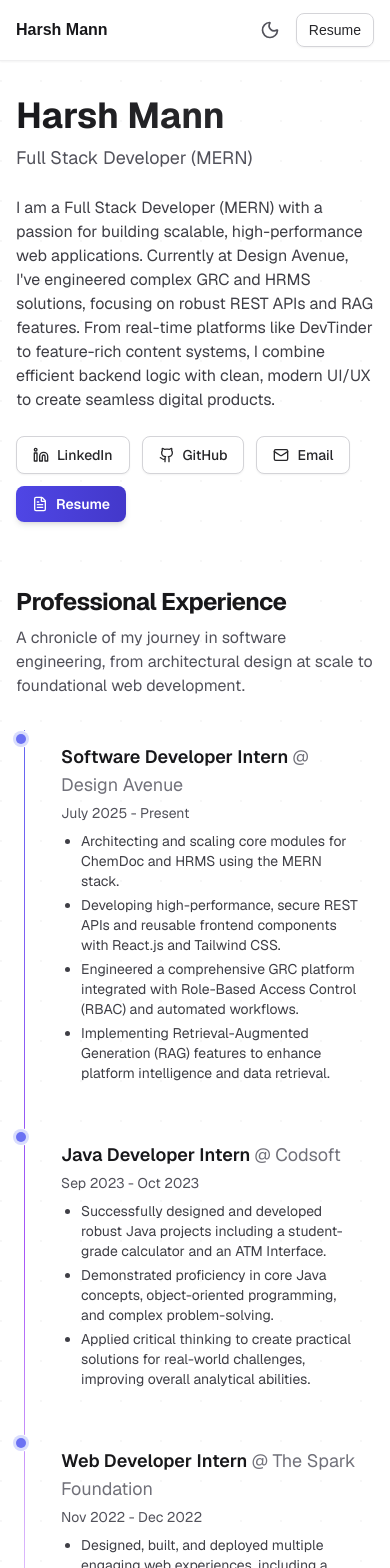
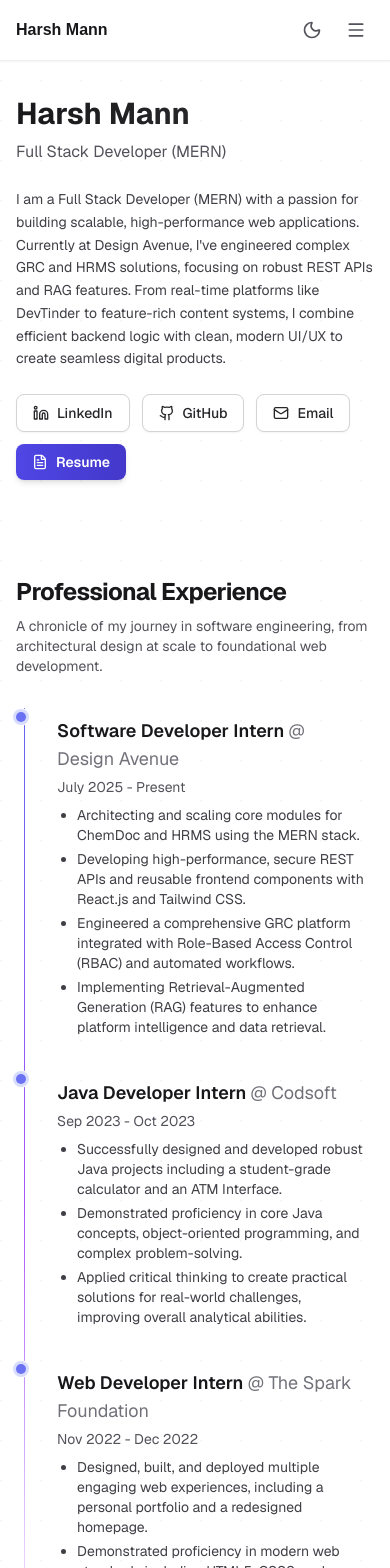
Before and after one commit to harshmann10/portfolio, a Next.js app: page / in a window 390 px wide. Shown: the top 1568 px of the page. Built offline with nearby package versions, Linux system fonts and the light colour scheme.

Commit message:
made the website mobile friendly also and reponse according to diffrent screen size

```diff
--- a/components/Contact.tsx
+++ b/components/Contact.tsx
@@ -21,10 +21,10 @@ const item = {
 
 export default function Contact() {
   return (
-    <section id="contact" className="scroll-mt-24 pb-24">
+    <section id="contact" className="scroll-mt-24 py-12 pb-24 md:py-24 md:pb-32">
       <div className="mb-8">
         <h2 className="text-2xl font-bold tracking-tight text-zinc-900 dark:text-zinc-100">Get in Touch</h2>
-        <p className="mt-2 text-zinc-600 dark:text-zinc-400">
+        <p className="mt-2 text-sm text-zinc-600 sm:text-base dark:text-zinc-400">
           Have a question or want to discuss a project? I'm always open to new opportunities and collaborations.
         </p>
       </div>
--- a/components/Experience.tsx
+++ b/components/Experience.tsx
@@ -5,17 +5,17 @@ import { experience } from "@/lib/data";
 
 export default function Experience() {
   return (
-    <section id="experience" className="scroll-mt-24 py-16">
+    <section id="experience" className="scroll-mt-24 py-12 md:py-24">
       <div className="mb-8">
         <h2 className="text-2xl font-bold tracking-tight text-zinc-900 dark:text-zinc-100">Professional Experience</h2>
-        <p className="mt-2 text-zinc-600 dark:text-zinc-400">
+        <p className="mt-2 text-sm text-zinc-600 sm:text-base dark:text-zinc-400">
           A chronicle of my journey in software engineering, from architectural design at scale to foundational web development.
         </p>
       </div>
 
       <div className="relative">
         <div className="absolute left-2 top-0 h-full w-px bg-gradient-to-b from-indigo-500 via-purple-500 to-transparent dark:from-indigo-600 dark:via-purple-600" />
-        <ul className="space-y-8">
+        <ul className="space-y-6 md:space-y-8">
           {experience.map((item, idx) => (
             <motion.li
               key={`${item.title}-${idx}`}
@@ -28,7 +28,7 @@ export default function Experience() {
               <span className="absolute left-0 top-1 inline-block h-2.5 w-2.5 rounded-full bg-indigo-500 ring-4 ring-white transition-all group-hover:scale-125 group-hover:ring-indigo-100 dark:ring-black dark:group-hover:ring-indigo-950">
                 <span className="absolute inset-0 animate-ping rounded-full bg-indigo-400 opacity-75"></span>
               </span>
-              <div className="rounded-lg border border-transparent p-3 transition-all group-hover:border-indigo-200 group-hover:bg-indigo-50/50 dark:group-hover:border-indigo-900/50 dark:group-hover:bg-indigo-950/20">
+              <div className="rounded-lg border border-transparent p-2 transition-all group-hover:border-indigo-200 group-hover:bg-indigo-50/50 sm:p-3 dark:group-hover:border-indigo-900/50 dark:group-hover:bg-indigo-950/20">
                 <div className="flex flex-wrap items-center gap-x-2 gap-y-1">
                   <h3 className="text-lg font-semibold text-zinc-900 dark:text-zinc-100">
                     {item.title} <span className="font-normal text-zinc-500 dark:text-zinc-400">@ {item.company}</span>
--- a/components/Hero.tsx
+++ b/components/Hero.tsx
@@ -22,7 +22,7 @@ const item = {
 
 export default function Hero() {
   return (
-    <section id="hero" className="relative flex min-h-[60vh] items-center pt-24">
+    <section id="hero" className="relative flex min-h-[60vh] items-center pt-24 pb-12 md:pt-32 md:pb-24">
       <motion.div
         variants={container}
         initial="hidden"
@@ -30,13 +30,13 @@ export default function Hero() {
         className="flex w-full flex-col gap-6"
       >
         <motion.div variants={item}>
-          <h1 className="bg-gradient-to-r from-zinc-900 via-zinc-800 to-zinc-900 bg-clip-text text-4xl font-bold text-transparent dark:from-zinc-100 dark:via-zinc-300 dark:to-zinc-100">
+          <h1 className="bg-gradient-to-r from-zinc-900 via-zinc-800 to-zinc-900 bg-clip-text text-3xl font-bold text-transparent sm:text-4xl dark:from-zinc-100 dark:via-zinc-300 dark:to-zinc-100 md:text-5xl">
             {profile.name}
           </h1>
-          <p className="mt-2 text-lg text-zinc-600 dark:text-zinc-400">{profile.role}</p>
+          <p className="mt-2 text-base text-zinc-600 sm:text-lg dark:text-zinc-400">{profile.role}</p>
         </motion.div>
 
-        <motion.p variants={item} className="max-w-2xl text-zinc-700 dark:text-zinc-300">
+        <motion.p variants={item} className="max-w-2xl text-sm leading-relaxed text-zinc-700 sm:text-base dark:text-zinc-300">
           {profile.bio}
         </motion.p>
 
--- a/components/Navbar.tsx
+++ b/components/Navbar.tsx
@@ -3,8 +3,10 @@
 import Link from "next/link";
 import { usePathname } from "next/navigation";
 import { ThemeToggle } from "./ThemeToggle";
-
 import { profile } from "@/lib/data";
+import { useState, useEffect } from "react";
+import { Menu, X } from "lucide-react";
+import { motion, AnimatePresence } from "framer-motion";
 
 const navItems = [
   { href: "#hero", label: "Home" },
@@ -15,13 +17,28 @@ const navItems = [
 ];
 
 export default function Navbar() {
+  const [isOpen, setIsOpen] = useState(false);
   const pathname = usePathname();
+
+  // Close menu when clicking a link or resizing
+  const closeMenu = () => setIsOpen(false);
+
+  useEffect(() => {
+    const handleResize = () => {
+      if (window.innerWidth >= 768) setIsOpen(false);
+    };
+    window.addEventListener("resize", handleResize);
+    return () => window.removeEventListener("resize", handleResize);
+  }, []);
 
   return (
     <header className="fixed inset-x-0 top-0 z-50 border-b border-zinc-200/60 bg-white/90 shadow-sm backdrop-blur-md dark:border-zinc-800/60 dark:bg-black/80">
       <nav className="mx-auto flex max-w-5xl items-center justify-between px-4 py-3">
         <div className="flex items-center gap-6">
-          <Link href="#hero" className="font-semibold text-zinc-900 transition-colors hover:text-indigo-600 dark:text-zinc-100 dark:hover:text-indigo-400">
+          <Link
+            href="#hero"
+            className="font-semibold text-zinc-900 transition-colors hover:text-indigo-600 dark:text-zinc-100 dark:hover:text-indigo-400"
+          >
             Harsh Mann
           </Link>
           <ul className="hidden items-center gap-4 md:flex">
@@ -37,18 +54,62 @@ export default function Navbar() {
             ))}
           </ul>
         </div>
+
         <div className="flex items-center gap-2">
           <ThemeToggle />
           <a
             href={profile.links.resume}
             target="_blank"
             rel="noopener noreferrer"
-            className="rounded-lg border border-zinc-300 px-3 py-1.5 text-sm font-medium text-zinc-800 shadow-sm transition-all hover:border-indigo-500 hover:text-indigo-600 hover:shadow-md dark:border-zinc-700 dark:text-zinc-200 dark:hover:border-indigo-400 dark:hover:text-indigo-400"
+            className="hidden rounded-lg border border-zinc-300 px-3 py-1.5 text-sm font-medium text-zinc-800 shadow-sm transition-all hover:border-indigo-500 hover:text-indigo-600 hover:shadow-md md:inline-block dark:border-zinc-700 dark:text-zinc-200 dark:hover:border-indigo-400 dark:hover:text-indigo-400"
           >
             Resume
           </a>
+
+          {/* Mobile Menu Button */}
+          <button
+            onClick={() => setIsOpen(!isOpen)}
+            className="rounded-lg p-2 text-zinc-600 transition-colors hover:bg-zinc-100 md:hidden dark:text-zinc-400 dark:hover:bg-zinc-800"
+            aria-label="Toggle menu"
+          >
+            {isOpen ? <X className="h-5 w-5" /> : <Menu className="h-5 w-5" />}
+          </button>
         </div>
       </nav>
+
+      {/* Mobile Menu Overlay */}
+      <AnimatePresence>
+        {isOpen && (
+          <motion.div
+            initial={{ opacity: 0, height: 0 }}
+            animate={{ opacity: 1, height: "auto" }}
+            exit={{ opacity: 0, height: 0 }}
+            className="overflow-hidden border-t border-zinc-200/60 bg-white md:hidden dark:border-zinc-800/60 dark:bg-black"
+          >
+            <div className="flex flex-col space-y-4 p-4">
+              {navItems.map((item) => (
+                <a
+                  key={item.href}
+                  href={item.href}
+                  onClick={closeMenu}
+                  className="text-sm font-medium text-zinc-600 transition-colors hover:text-indigo-600 dark:text-zinc-400 dark:hover:text-indigo-400"
+                >
+                  {item.label}
+                </a>
+              ))}
+              <a
+                href={profile.links.resume}
+                target="_blank"
+                rel="noopener noreferrer"
+                onClick={closeMenu}
+                className="inline-block rounded-lg border border-zinc-300 px-3 py-2 text-center text-sm font-medium text-zinc-800 transition-all dark:border-zinc-700 dark:text-zinc-200"
+              >
+                View Resume
+              </a>
+            </div>
+          </motion.div>
+        )}
+      </AnimatePresence>
     </header>
   );
 }
--- a/components/Projects.tsx
+++ b/components/Projects.tsx
@@ -21,10 +21,10 @@ const item = {
 
 export default function Projects() {
   return (
-    <section id="projects" className="scroll-mt-24 py-16">
+    <section id="projects" className="scroll-mt-24 py-12 md:py-24">
       <div className="mb-8">
         <h2 className="text-2xl font-bold tracking-tight text-zinc-900 dark:text-zinc-100">Projects</h2>
-        <p className="mt-2 text-zinc-600 dark:text-zinc-400">
+        <p className="mt-2 text-sm text-zinc-600 sm:text-base dark:text-zinc-400">
           A showcase of full-stack applications and experimental frontend projects, highlighting my focus on performance, scalability, and seamless user experiences.
         </p>
       </div>
@@ -41,7 +41,7 @@ export default function Projects() {
             key={`${p.name}-${idx}`}
             variants={item}
             whileHover={{ y: -8, transition: { duration: 0.2 } }}
-            className="group rounded-xl border border-zinc-200 bg-white/50 p-5 shadow-sm backdrop-blur-sm transition-all hover:border-indigo-300 hover:shadow-lg dark:border-zinc-800 dark:bg-zinc-950/50 dark:hover:border-indigo-700"
+            className="group rounded-xl border border-zinc-200 bg-white/50 p-4 shadow-sm backdrop-blur-sm transition-all hover:border-indigo-300 hover:shadow-lg sm:p-5 dark:border-zinc-800 dark:bg-zinc-950/50 dark:hover:border-indigo-700"
           >
             <div className="flex items-start justify-between">
               <h3 className="text-lg font-medium text-zinc-900 dark:text-zinc-100">{p.name}</h3>
--- a/components/Skills.tsx
+++ b/components/Skills.tsx
@@ -25,10 +25,10 @@ const skillVariants = {
 
 export default function Skills() {
   return (
-    <section id="skills" className="scroll-mt-24 py-16">
+    <section id="skills" className="scroll-mt-24 py-12 md:py-24">
       <div className="mb-8">
         <h2 className="text-2xl font-bold tracking-tight text-zinc-900 dark:text-zinc-100">Technical Expertise</h2>
-        <p className="mt-2 text-zinc-600 dark:text-zinc-400">
+        <p className="mt-2 text-sm text-zinc-600 sm:text-base dark:text-zinc-400">
           A curated collection of technologies and tools I leverage to build modern, scalable, and user-centric digital solutions.
         </p>
       </div>
@@ -39,7 +39,7 @@ export default function Skills() {
           viewport={{ once: true, amount: 0.2 }}
           variants={cardVariants}
           transition={{ duration: 0.5 }}
-          className="rounded-xl border border-zinc-200 bg-gradient-to-br from-white to-zinc-50 p-5 shadow-sm dark:border-zinc-800 dark:from-zinc-950 dark:to-zinc-900"
+          className="rounded-xl border border-zinc-200 bg-gradient-to-br from-white to-zinc-50 p-4 shadow-sm sm:p-5 dark:border-zinc-800 dark:from-zinc-950 dark:to-zinc-900"
         >
           <h3 className="text-sm font-semibold text-zinc-900 dark:text-zinc-100">Languages</h3>
           <motion.div
```
